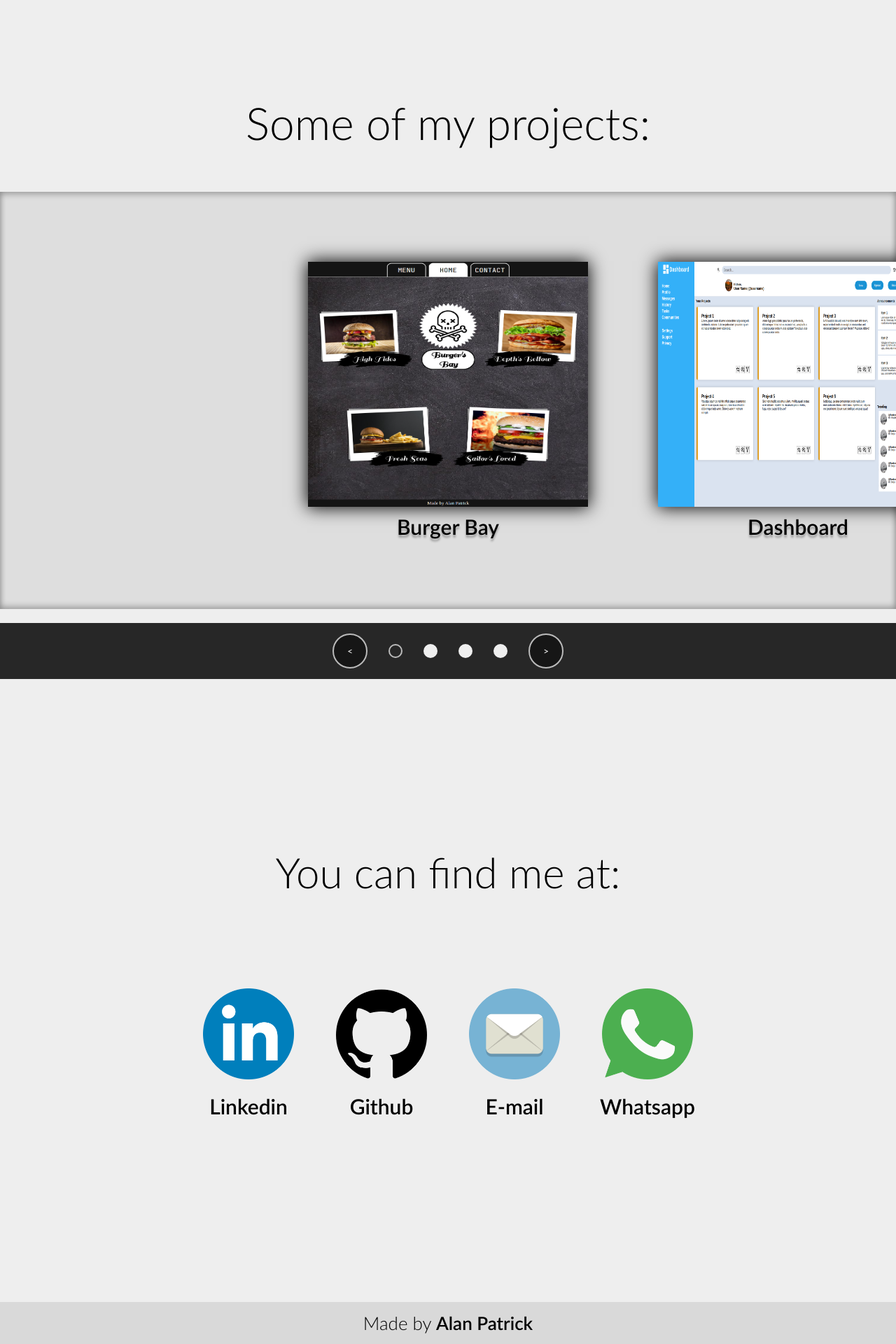
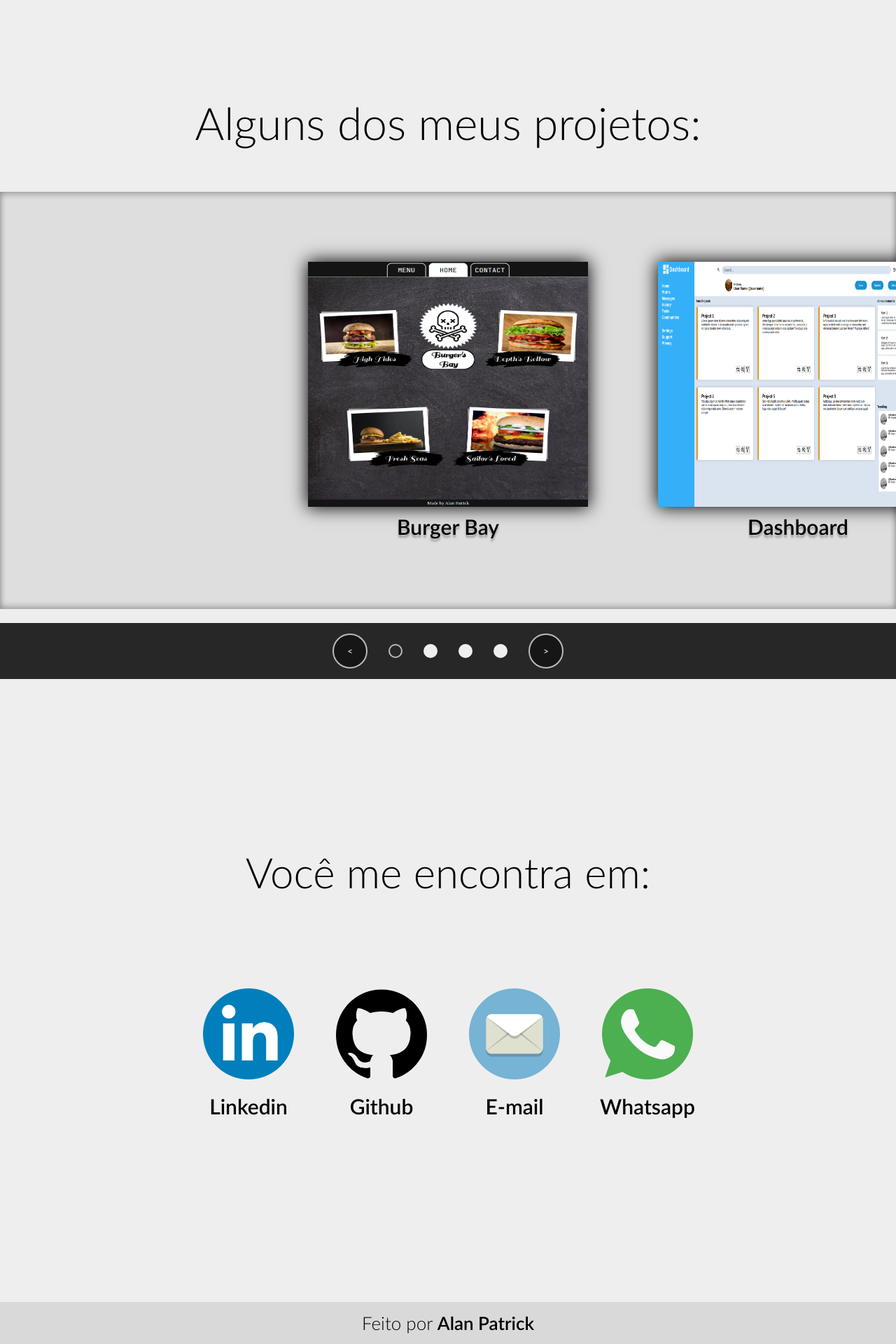
Before and after one commit to al-ptk/portfolio, a React (Create React App) app: page / in a window 1280 px wide. Shown: the part 1638-3558 px from the top of the page at 70% size. Built offline with nearby package versions, Linux system fonts and the light colour scheme.

Commit message:
Set the rest of translations

```diff
--- a/src/component/Contact.jsx
+++ b/src/component/Contact.jsx
@@ -1,10 +1,12 @@
+import { useTranslation } from 'react-i18next';
 import { getContact } from '../data/contactData';
 import './stylesheets/Contact.css';
 
 const Contact = (props) => {
+  const { t } = useTranslation();
   return (
     <section id="Contact">
-      <h1>You can find me at:</h1>
+      <h1>{t("ContactSectionTitle")}</h1>
       <ul>
         {getContact().map((props, index) => (
           <ContactChannel key={index} {...props} />
--- a/src/component/Footer.jsx
+++ b/src/component/Footer.jsx
@@ -1,10 +1,12 @@
+import { useTranslation } from 'react-i18next';
 import './stylesheets/Footer.css';
 
 const Footer = (props) => {
+  const { t } = useTranslation();
   return (
     <footer>
       <p>
-        Made by{' '}
+        {t('FooterText')}{' '}
         <a href="https://github.com/al-ptk" target="_blank" rel="noreferrer">
           Alan Patrick
         </a>
--- a/src/component/Projects.jsx
+++ b/src/component/Projects.jsx
@@ -1,10 +1,13 @@
+import { useTranslation } from 'react-i18next';
 import ProjectCarousel from './ProjectCarousel';
 import './stylesheets/Projects.css';
 
 const Projects = (props) => {
+  const { t } = useTranslation();
+
   return (
     <section id="Projects">
-      <h1>Some of my projects:</h1>
+      <h1>{t('ProjectsSectionTitle')}</h1>
       <ProjectCarousel />
     </section>
   );
--- a/src/locales/en/translationEN.json
+++ b/src/locales/en/translationEN.json
@@ -9,5 +9,7 @@
   "Languages":"Languages",
   "Technologies": "Technologies",
   "Methodologies":"Methodologies",
-  "ProjectsSectionTitle": "Some of my projects:"
+  "ProjectsSectionTitle": "Some of my projects:",
+  "ContactSectionTitle": "You can find me at:",
+  "FooterText": "Made by"
 }
--- a/src/locales/pt/translationPT.json
+++ b/src/locales/pt/translationPT.json
@@ -9,5 +9,7 @@
   "Languages": "Linguagens",
   "Technologies": "Tecnologias",
   "Methodologies": "Metodologias",
-  "ProjectsSectionTitle": "Alguns dos meus projetos:"
+  "ProjectsSectionTitle": "Alguns dos meus projetos:",
+  "ContactSectionTitle": "Você me encontra em:",
+  "FooterText": "Feito por"
 }
```
